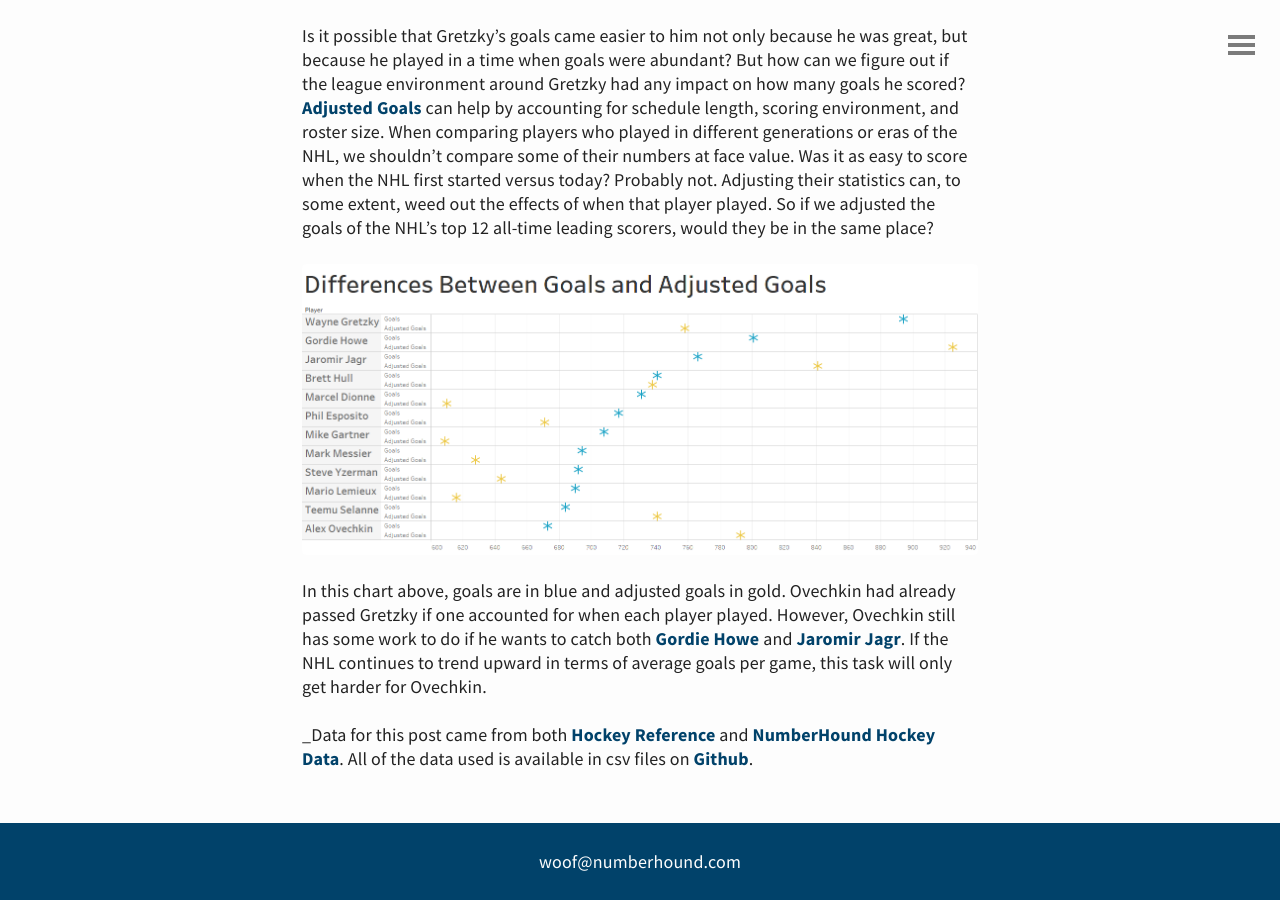
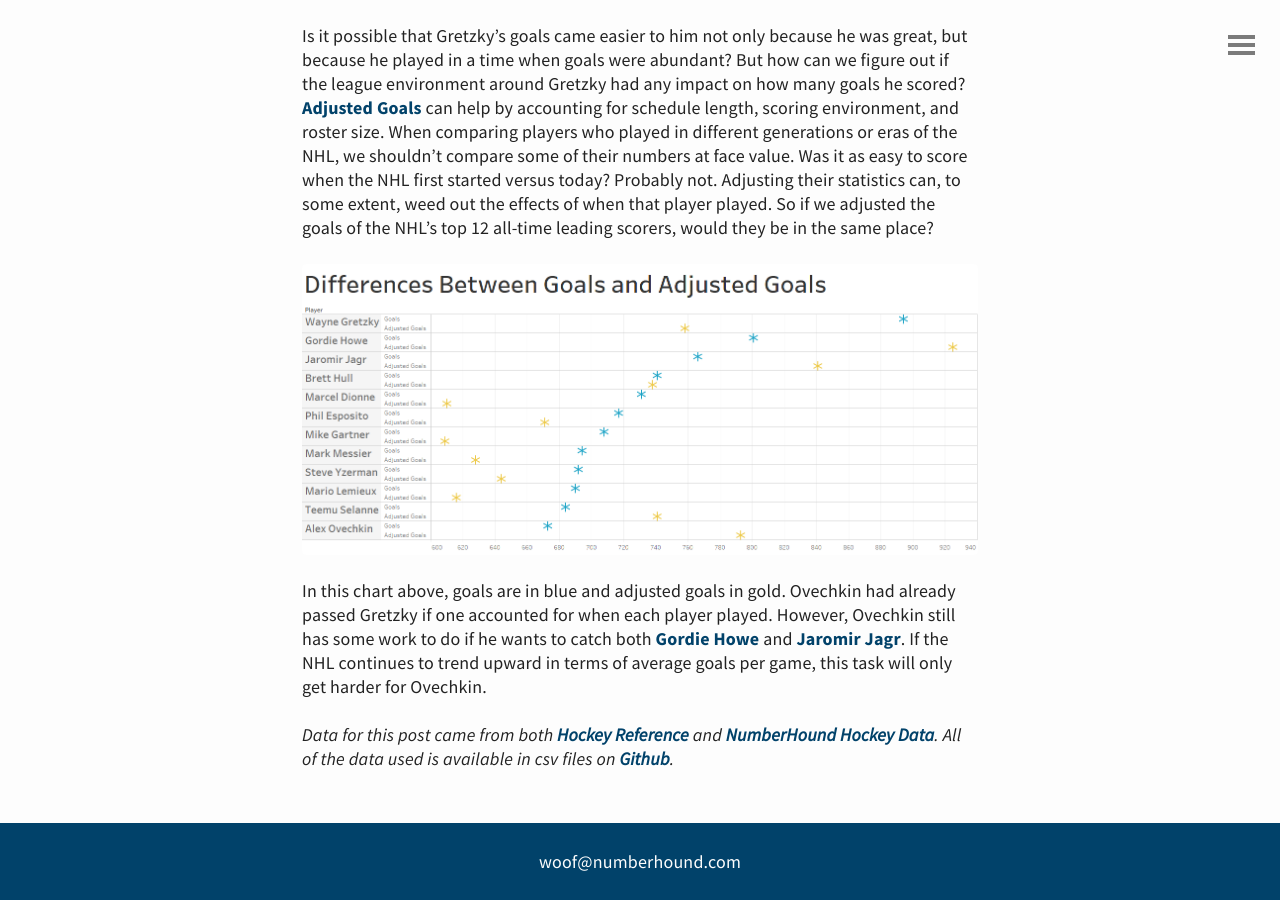
Before and after one commit to NumberHound/web, a Jekyll site: the page built from _posts/2019-11-23-In-Fairness,-Ovechkin-May-Have-Already-Passed-Gretzky-In-Scoring.md, in a window 1280 px wide and 900 px high, scrolled down 2267 px. Built offline with Jekyll 4.4.1, drawn with Linux system fonts in a browser that asks for light colours.

```diff
--- a/_posts/2019-11-23-In-Fairness,-Ovechkin-May-Have-Already-Passed-Gretzky-In-Scoring.md
+++ b/_posts/2019-11-23-In-Fairness,-Ovechkin-May-Have-Already-Passed-Gretzky-In-Scoring.md
@@ -23,4 +23,4 @@ Is it possible that Gretzky's goals came easier to him not only because he was g
 In this chart above, goals are in blue and adjusted goals in gold. Ovechkin had already passed Gretzky if one accounted for when each player played. However, Ovechkin still has some work to do if he wants to catch both [Gordie Howe](https://www.hockey-reference.com/players/h/howego01.html) and [Jaromir Jagr](https://www.hockey-reference.com/players/j/jagrja01.html). If the NHL continues to trend upward in terms of average goals per game, this task will only get harder for Ovechkin.
 
 
-_Data for this post came from both [Hockey Reference](https://www.hockey-reference.com/) and [NumberHound Hockey Data](https://numberhound.com/data). All of the data used is available in csv files on [Github](https://github.com/NumberHound/Data/tree/master/Posts/In%20Fairness%2C%20Ovechkin%20May%20Have%20Already%20Passed%20Gretzky%20In%20Scoring).
+_Data for this post came from both [Hockey Reference](https://www.hockey-reference.com/) and [NumberHound Hockey Data](https://numberhound.com/data). All of the data used is available in csv files on [Github](https://github.com/NumberHound/Data/tree/master/Posts/In%20Fairness%2C%20Ovechkin%20May%20Have%20Already%20Passed%20Gretzky%20In%20Scoring)._
```
